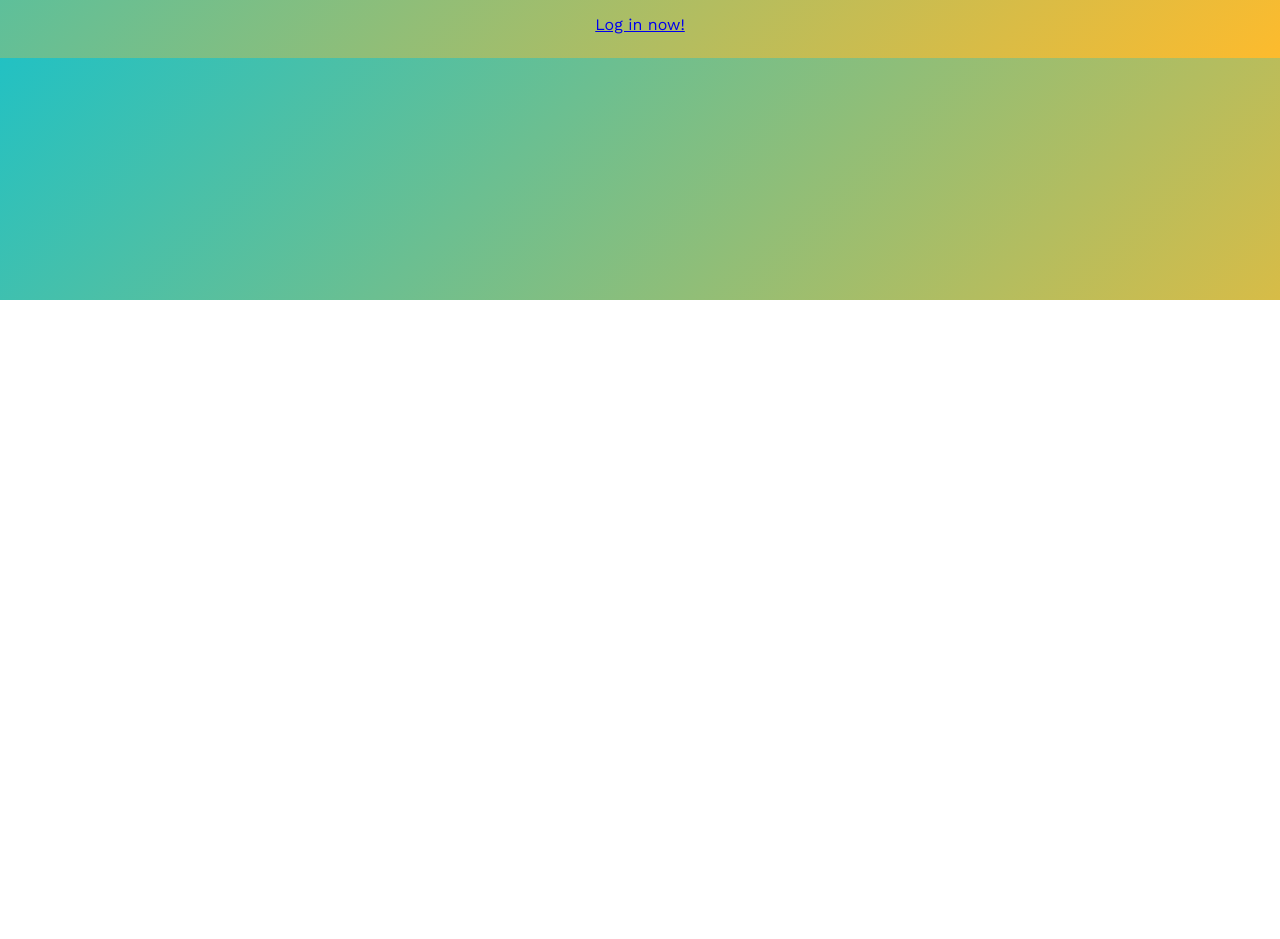
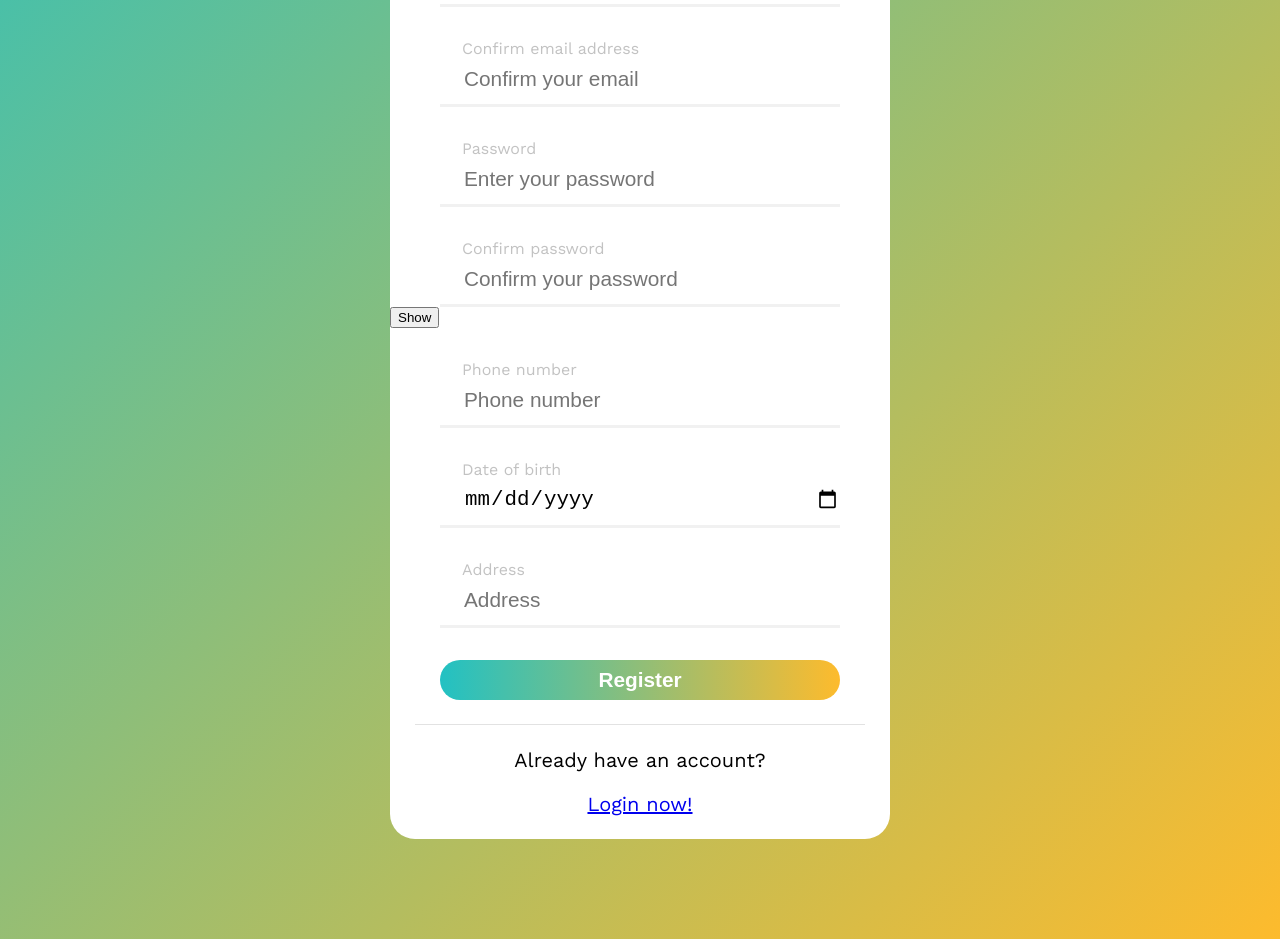
Before and after one commit to matiaslcoulougian/fixit-app, a React (Create React App) app: page /register in a window 1280 px wide. Shown: the part 500-1439 px from the top of the page. Before the commit the page ends 800 px from the top, so only its background shows below. Built offline with nearby package versions, Linux system fonts and the light colour scheme.

Commit message:
register form implemented

```diff
--- a/src/App.jsx
+++ b/src/App.jsx
@@ -4,6 +4,7 @@ import { Routes, Route} from 'react-router-dom';
 import './App.css'
 import { LandingPage } from './pages/LandingPage';
 import RegisterPage from "./pages/RegisterPage";
+import {RegisterForm} from "./components/RegisterForm";
 
 export function App() {
   return (
@@ -11,7 +12,7 @@ export function App() {
             <Routes>
                 <Route exact path="/" element={<LandingPage />} />
                 <Route exact path="/login" element={<LoginPage />} />
-                <Route exact path="/register" element={<RegisterPage />} />
+                <Route exact path="/register" element={<RegisterForm />} />
             </Routes>
     </div>
   )
--- a/src/components/Register.jsx
+++ b/src/components/Register.jsx
@@ -64,9 +64,6 @@ export const Register = () => {
                 address: address,
             },
         });
-
-
-
     }
 
   return (
--- /dev/null
+++ b/src/components/RegisterForm.jsx
@@ -0,0 +1,143 @@
+import React, {useRef, useState} from "react";
+import {useMutation} from "@apollo/client";
+import {LOGIN, REGISTER} from "../queries/mutations";
+import {Link} from "react-router-dom";
+import Modal from "./RegisterModal";
+import "./styles/RegisterForm.css";
+
+export const RegisterForm = () =>{
+    const [firstName, setFirstName] = useState('');
+    const [lastName, setLastName] = useState('');
+    const [email, setEmail] = useState('');
+    const [confirmEmail, setConfirmEmail] = useState('');
+    const [password, setPassword] = useState('');
+    const [confirmPassword, setConfirmPassword] = useState('');
+    const [phone, setPhone] = useState('');
+    const [dob, setDoB] = useState('');
+    const [address, setAddress] = useState('');
+    const [passwordShown, setPasswordShown] = useState(false);
+    const [errorMessage, setErrorMessage] = useState('');
+    const [modalVisible, setModalVisible] = useState(false);
+
+    const firstNameRef = useRef();
+    const lastNameRef = useRef();
+    const emailRef = useRef();
+    const confirmEmailRef = useRef();
+    const passwordRef = useRef();
+    const confirmPasswordRef = useRef();
+    const phoneRef = useRef();
+    const dobRef = useRef();
+    const addressRef = useRef();
+
+
+    const [register] = useMutation(
+        REGISTER,
+        {
+            onCompleted: async (res) => {
+                setErrorMessage('');
+                setModalVisible(true);
+            },
+            onError: (e) => {
+                setErrorMessage(e.message);
+            },
+        }
+    );
+
+    const togglePassword = () => {
+        // When the handler is invoked
+        // inverse the boolean state of passwordShown
+        setPasswordShown(!passwordShown);
+    };
+
+    function handleRegister () {
+        console.log(firstNameRef.current.value);
+
+        if (firstNameRef === '' || lastNameRef === '' || emailRef === '' || passwordRef === '' || phoneRef === '' ||
+            dobRef === '' || addressRef === '' || confirmEmailRef === '' || confirmPasswordRef === '') {
+            setErrorMessage('All fields are required');
+            return;
+        }
+        else if (emailRef.current.value !== confirmEmailRef.current.value) {
+            console.log(emailRef.current.value, confirmEmailRef.current.value);
+            setErrorMessage('Emails should match');
+            return;
+        }
+        else if (passwordRef.current.value !== confirmPasswordRef.current.value){
+            setErrorMessage('Passwords should match');
+            return;
+        }
+        register({
+            variables: {
+                firstName: firstNameRef.current.value,
+                lastName: lastNameRef.current.value,
+                email: emailRef.current.value,
+                phoneNumber: phoneRef.current.value,
+                password: passwordRef.current.value,
+                dateOfBirth: dobRef.current.value,
+                address: addressRef.current.value,
+            },
+        });
+    }
+
+    const FormInput = (props) => (
+        <div className="row">
+            <label>{props.description}</label>
+            <input ref={props.reference} type={props.type} placeholder={props.placeholder}/>
+        </div>
+    );
+    const FormHeader = (props) => (
+        <h2 id="headerTitle">{props.title}</h2>
+    );
+
+    const PasswordInput = (props) => (
+        <div className="row">
+            <label>{props.description}</label>
+            <input ref={props.reference} type={passwordShown ? 'text' : 'password'} placeholder={props.placeholder}/>
+
+        </div>
+    );
+
+
+    const Form = (props) => (
+        <div>
+            <FormInput reference={firstNameRef} description="First Name" placeholder="First Name" type="text" />
+            <FormInput reference={lastNameRef} description="Last Name" placeholder="Last Name" type="text" />
+            <FormInput reference={emailRef} description="Email address" placeholder="Email" type="text" />
+            <FormInput reference={confirmEmailRef} description="Confirm email address" placeholder="Confirm your email" type="text" />
+            <PasswordInput reference={passwordRef} description="Password" placeholder="Enter your password" type="password"/>
+            <PasswordInput reference={confirmPasswordRef} description="Confirm password" placeholder="Confirm your password" type="password"/>
+            <button onClick={togglePassword}>{passwordShown ? 'Hide' : 'Show'}</button>
+            <FormInput reference={phoneRef} description="Phone number" placeholder="Phone number" type="text" />
+            <FormInput reference={dobRef} description="Date of birth" placeholder="Date of birth" type="date" />
+            <FormInput reference={addressRef} description="Address" placeholder="Address" type="text" />
+            <FormButton title="Register"/>
+            {errorMessage && <div className="error"> {errorMessage} </div>}
+        </div>
+    );
+
+    const FormButton = props => (
+        <div id="button" className="row">
+            <button onClick={handleRegister}>{props.title}</button>
+        </div>
+    );
+
+
+
+    const LoginOption = props => (
+        <div id="login-form">
+            <p>Already have an account?</p>
+            <Link to="/login"><p>Login now!</p></Link>
+        </div>
+    );
+
+
+    return(
+
+        <div id="loginform">
+            <FormHeader title="Register" />
+            <Form email={email} password={password}/>
+            <LoginOption />
+            <Modal show={modalVisible} name={firstName}/>
+        </div>
+    )
+}
--- /dev/null
+++ b/src/components/styles/RegisterForm.css
@@ -0,0 +1,115 @@
+@import url('https://fonts.googleapis.com/css?family=Open+Sans:600|Work+Sans:400,500,600,700&display=swap');
+
+body{
+    background: rgb(34,193,195);
+    background: linear-gradient(135deg, rgba(34,193,195,1) 0%,     rgba(253,187,45,1) 100%);
+    font-family: "work sans";
+}
+
+html{
+    font-size: 100%;
+}
+
+#loginform{
+    max-width: 500px;
+    min-width: 500px;
+    max-height: 1400px;
+    width: 30%;
+    height: 60%;
+    margin: 100px auto;
+    background-color: #FFFFFF;
+    border-radius: 25px;
+}
+
+#headerTitle{
+    text-align: center;
+    font-family: 'open sans', sans-serif;
+    padding: 2rem 0;
+    margin: 0;
+    font-size: 2rem;
+}
+
+#login-form{
+    border-top:1px solid #e2e2e2;
+    text-align: center;
+    font-size: 1.25em;
+    padding-top: 0.2rem;
+    margin-top: 0.1rem;
+    padding-bottom: 0.2rem;
+    width: 90%;
+    margin:auto;
+}
+
+.row{
+    display: flex;
+    flex-direction: column;
+    align-items: center;
+    padding-top: 2rem;
+    max-width: 100%;
+
+}
+
+.row input{
+    width: 80%;
+    box-sizing: border-box;
+    border: none;
+    font-size: 1.3rem;
+    padding-left: 1.5rem;
+    padding-bottom: 1rem;
+    box-shadow: inset 0px -3px 0px 0px rgba(187,187,187,0.2);
+    transition: box-shadow 0.2s ease-in;
+}
+
+.row input:focus{
+    box-shadow: inset 0px -3px 0px 0px rgba(34,193,195,0.7);
+    outline: none;
+}
+
+.row input::-webkit-input-placeholder{
+    opacity: 1;
+    transition: opacity 0.25s ease-out;
+}
+
+.row input:hover::-webkit-input-placeholder,
+.row input:focus::-webkit-input-placeholder{
+    opacity: 0;
+}
+
+.row label{
+    align-self: start;
+    padding-left: 4.5rem;
+    padding-bottom: 0.5rem;
+    color: rgba(187,187,187,0.9);
+}
+
+.row button{
+    border-radius: 25px;
+    width: 80%;
+    height: 40px;
+    font-size: 1.3rem;
+    color: white;
+    font-weight: 700;
+    background: rgb(34,193,195);
+    background: linear-gradient(90deg, rgba(34,193,195,1) 0%,     rgba(253,187,45,1) 100%);
+    border: 0px;
+    cursor: pointer;
+    transition: opacity 0.25s ease-out;
+}
+
+.row button:hover{
+    opacity: 0.8;
+}
+
+#button{
+    padding-bottom: 1.5rem;
+}
+
+
+
+
+
+#alternativeLogin {
+    text-align: center;
+    padding-top: 2rem;
+    margin-top: 1.5rem;
+}
--- a/src/pages/RegisterPage.jsx
+++ b/src/pages/RegisterPage.jsx
@@ -1,9 +1,10 @@
 import {Register} from "../components/Register";
+import {RegisterForm} from "../components/RegisterForm";
 
 const RegisterPage = () => {
     return (
         <div>
-            <Register />
+            <RegisterForm />
         </div>
     )
 }
```
